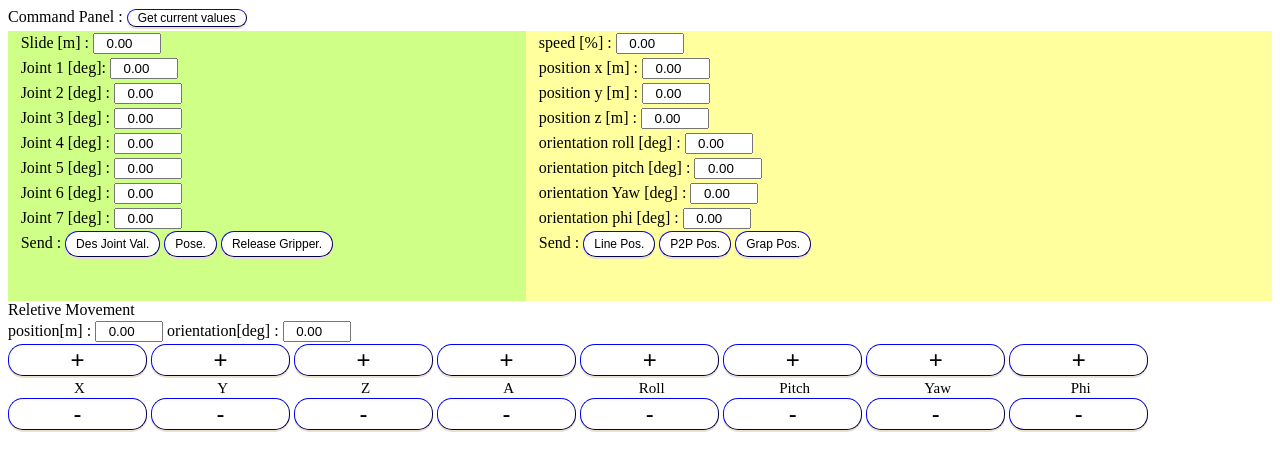
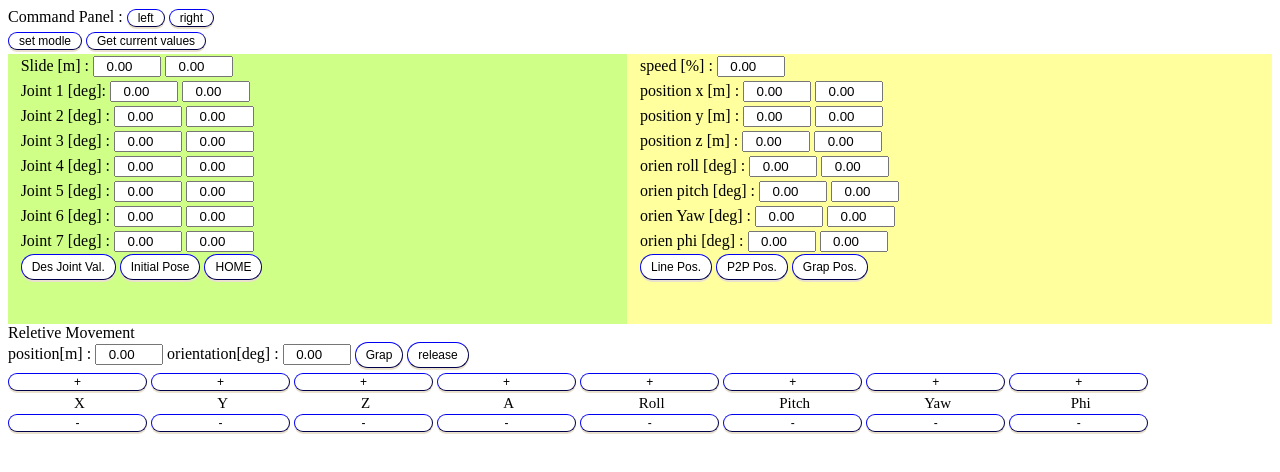
Before and after one commit to shenpi0708/web, a plain HTML site: page html/armcontroller.html in a window 1280 px wide. Drawn offline with Linux system fonts and the light colour scheme.

Commit message:
web current

```diff
--- a/css/armcontroller.css
+++ b/css/armcontroller.css
@@ -1,5 +1,5 @@
-.exhibitorleft{ float:left; width:40%; height:270px; background:rgb(207, 255, 135);padding-left: 1%;}
-.exhibitorright{ float:left; width: 58%;height:270px;background:rgba(255, 255, 123, 0.733);padding-left: 1%;}
+.exhibitorleft{ float:left; width:48%; height:270px; background:rgb(207, 255, 135);padding-left: 1%;}
+.exhibitorright{ float:left; width: 50%;height:270px;background:rgba(255, 255, 123, 0.733);padding-left: 1%;}
 
 .textn{
   text-align:center;
@@ -70,7 +70,7 @@
   display: inline-block;
   width: 11%;
   /* height: 25px; */
-  font-size: 24px;
+  font-size: 12px;
   /* padding-bottom: 25px; */
   cursor: pointer;
   text-align: center;
--- a/html/armcontroller.html
+++ b/html/armcontroller.html
@@ -4,49 +4,69 @@
 
 <body style="background-color:white;">
     <script type="text/javascript" src="../js/modle/roslib.min.js"></script>
-    <script src="../js/KeyboardControl.js"></script>
+    <script src="../js/armcontroller.js"></script>
     <link rel="stylesheet" href="../css/armcontroller.css">
-      Command Panel : <button class="armgetbtm">Get current  values</button><br>
+    Command Panel : <button class="armgetbtm"id='leftarm' onclick="leftCLK()">left</button>
+                                        <button class="armgetbtm"id='rightarm' onclick="rightCLK()">right</button><br>
+                                        <button class="armgetbtm" onclick="set_modle()">set modle</button>
+                                        <button class="armgetbtm"onclick="current()">Get current  values</button> <br>
     <div class="exhibitorleft">
-        Slide [m] : <input type="number"  id='Slide' value="0.00"class='textn'step="0.01"><br>
-        Joint 1 [deg]: <input type="number" id='Joint1' value="0.00"class='textn'step="0.01">   <br>
-        Joint 2 [deg] : <input type="number" id='Joint2'value="0.00"class='textn'step="0.01"><br>
-        Joint 3 [deg] : <input type="number" id='Joint3'value="0.00"class='textn'step="0.01"><br>
-        Joint 4 [deg] : <input type="number" id='Joint4'value="0.00"class='textn'step="0.01"><br>
-        Joint 5 [deg] : <input type="number" id='Joint5'value="0.00"class='textn'step="0.01"><br>
-        Joint 6 [deg] : <input type="number" id='Joint6'value="0.00"class='textn'step="0.01"><br>
-        Joint 7 [deg] : <input type="number" id='Joint7'value="0.00"class='textn'step="0.01"> <br>
-        Send : <button class="armbtm"> Des Joint Val.</button>
-        <button class="armbtm"> Pose.</button>
-        <button class="armbtm"> Release Gripper.</button>   <br>
+        Slide [m] : <input type="number"  id='SlideL' value="0.00"class='textn'step="0.01">
+        <input type="number"  id='SlideR' value="0.00"class='textn'step="0.01"><br>
+        Joint 1 [deg]: <input type="number" id='JointL1' value="0.00"class='textn'step="0.01">
+        <input type="number" id='JointR1' value="0.00"class='textn'step="0.01"> <br>
+        Joint 2 [deg] : <input type="number" id='JointL2'value="0.00"class='textn'step="0.01">
+        <input type="number" id='JointR2'value="0.00"class='textn'step="0.01"><br>
+        Joint 3 [deg] : <input type="number" id='JointL3'value="0.00"class='textn'step="0.01">
+        <input type="number" id='JointR3'value="0.00"class='textn'step="0.01"><br>
+        Joint 4 [deg] : <input type="number" id='JointL4'value="0.00"class='textn'step="0.01">
+        <input type="number" id='JointR4'value="0.00"class='textn'step="0.01"><br>
+        Joint 5 [deg] : <input type="number" id='JointL5'value="0.00"class='textn'step="0.01">
+        <input type="number" id='JointR5'value="0.00"class='textn'step="0.01"><br>
+        Joint 6 [deg] : <input type="number" id='JointL6'value="0.00"class='textn'step="0.01">
+        <input type="number" id='JointR6'value="0.00"class='textn'step="0.01"><br>
+        Joint 7 [deg] : <input type="number" id='JointL7'value="0.00"class='textn'step="0.01">
+        <input type="number" id='JointR7'value="0.00"class='textn'step="0.01"> <br>
+        <button class="armbtm" onclick="Joint_Val()"> Des Joint Val.</button>
+        <button class="armbtm" onclick="Initial_Pose()"> Initial Pose</button>
+        <button class="armbtm" onclick="home()"> HOME</button>   <br>
     </div>
 
     <div class="exhibitorright">
-        speed [%] :                           <input type="number" id='Joint8' value="0.00"class='textn'step="0.01"><br>
-        position x [m] :                   <input type="number" id='Joint9' value="0.00"class='textn'step="0.01"> <br>
-        position y [m] :                   <input type="number" id='Joint10' value="0.00"class='textn'step="0.01"><br>
-        position z [m] :                   <input type="number" id='Joint11' value="0.00"class='textn'step="0.01"> <br>
-        orientation roll [deg] :     <input type="number" id='Joint12' value="0.00"class='textn'step="0.01"> <br>
-        orientation pitch [deg] : <input type="number" id='Joint13' value="0.00"class='textn'step="0.01"> <br>
-        orientation Yaw [deg] :    <input type="number" id='Joint14' value="0.00"class='textn'step="0.01"><br>
-        orientation phi [deg] :      <input type="number" id='Joint15' value="0.00"class='textn'step="0.01"><br>
-        Send : <button class="armbtm">Line Pos. </button>
-        <button class="armbtm">P2P Pos.</button>
-        <button class="armbtm">Grap Pos.</button>
+        speed [%] :                           <input type="number" id='Joint8' value="0.00"class='textn'step="0.01"> <br>
+        position x [m] :                   <input type="number" id='JointL9' value="0.00"class='textn'step="0.01">
+        <input type="number" id='JointR9' value="0.00"class='textn'step="0.01"> <br>
+        position y [m] :                   <input type="number" id='JointL10' value="0.00"class='textn'step="0.01">
+        <input type="number" id='JointR10' value="0.00"class='textn'step="0.01"><br>
+        position z [m] :                   <input type="number" id='JointL11' value="0.00"class='textn'step="0.01">
+        <input type="number" id='JointR11' value="0.00"class='textn'step="0.01"> <br>
+        orien roll [deg] :     <input type="number" id='JointL12' value="0.00"class='textn'step="0.01">
+        <input type="number" id='JointR12' value="0.00"class='textn'step="0.01"> <br>
+        orien pitch [deg] : <input type="number" id='JointL13' value="0.00"class='textn'step="0.01">
+        <input type="number" id='JointR13' value="0.00"class='textn'step="0.01"> <br>
+        orien Yaw [deg] :    <input type="number" id='JointL14' value="0.00"class='textn'step="0.01">
+        <input type="number" id='JointR14' value="0.00"class='textn'step="0.01"><br>
+        orien phi [deg] :      <input type="number" id='JointL15' value="0.00"class='textn'step="0.01">
+        <input type="number" id='JointR15' value="0.00"class='textn'step="0.01"><br>
+         <button class="armbtm" onclick="Line_Pos()">Line Pos. </button>
+        <button class="armbtm" onclick="P2P_Pos()">P2P Pos.</button>
+        <button class="armbtm" onclick="Grap_Pos()">Grap Pos.</button>
     </div>
 
-    <div>
+    <div  >
         Reletive Movement<br>
         position[m] : <input type="number" id='Joint16' value="0.00"class='textn'step="0.01">
-         orientation[deg] :  <input type="number" id='Joint17' value="0.00"class='textn'step="0.01"><br>
-        <button class="movement">+</button>
-        <button class="movement">+</button>
-        <button class="movement">+</button>
-        <button class="movement">+</button>
-        <button class="movement">+</button>
-        <button class="movement">+</button>
-        <button class="movement">+</button>
-        <button class="movement">+</button> <br>
+         orientation[deg] :  <input type="number" id='Joint17' value="0.00"class='textn'step="0.01">
+         <button class="armbtm"onclick="Grap()">Grap </button>
+         <button class="armbtm"onclick="release()">release</button><br>
+        <button class="movement"onclick="Reletive_movement('x',true)">+</button>
+        <button class="movement"onclick="Reletive_movement('y',true)">+</button>
+        <button class="movement"onclick="Reletive_movement('z',true)">+</button>
+        <button class="movement"onclick="Reletive_movement('a',true)">+</button>
+        <button class="movement"onclick="Reletive_movement('roll',true)">+</button>
+        <button class="movement"onclick="Reletive_movement('pitch',true)">+</button>
+        <button class="movement"onclick="Reletive_movement('yaw',true)">+</button>
+        <button class="movement"onclick="Reletive_movement('phu',true)">+</button> <br>
         <div class="teststyle">X</div>
         <div class="teststyle">Y</div>
         <div class="teststyle">Z</div>
@@ -55,14 +75,14 @@
         <div class="teststyle">Pitch</div>
         <div class="teststyle">Yaw</div>
         <div class="teststyle">Phi</div>  <br>
-        <button class="movement">-</button>
-        <button class="movement">-</button>
-        <button class="movement">-</button>
-        <button class="movement">-</button>
-        <button class="movement">-</button>
-        <button class="movement">-</button>
-        <button class="movement">-</button>
-        <button class="movement">-</button> <br>
+        <button class="movement"onclick="Reletive_movement('x',false)">-</button>
+        <button class="movement"onclick="Reletive_movement('y',false)">-</button>
+        <button class="movement"onclick="Reletive_movement('z',false)">-</button>
+        <button class="movement"onclick="Reletive_movement('a',false)">-</button>
+        <button class="movement"onclick="Reletive_movement('roll',false)">-</button>
+        <button class="movement"onclick="Reletive_movement('pitch',false)">-</button>
+        <button class="movement"onclick="Reletive_movement('yaw',false)">-</button>
+        <button class="movement"onclick="Reletive_movement('phu',false)">-</button> <br>
     </div>
 </body>
 
--- /dev/null
+++ b/js/armcontroller.js
@@ -0,0 +1,105 @@
+let left = false;
+let right = false;
+function armjointdata(where){
+    var data=[]
+     data.push(document.getElementById("Slide"+where).value)
+     for( let i = 1; i <= 7; i++){
+        data.push(document.getElementById("Joint"+where+i).value)
+     }
+     return data
+}
+function armlinedata(where){
+    var data=[]
+     data.push(document.getElementById("Joint8").value)
+     for( let i = 9; i <= 15; i++){
+        data.push(document.getElementById("Joint"+where+i).value)
+     }
+     return data
+}
+function leftCLK(){
+    if(left===true){
+        left=false;
+        document.getElementById('leftarm').style.background="white"
+    }
+    else{
+        left=true
+        document.getElementById('leftarm').style.background="blue"
+    }
+}
+function rightCLK(){
+    if(right===true){
+        right=false;
+        document.getElementById('rightarm').style.background="white"
+    }
+    else{
+        document.getElementById('rightarm').style.background="blue"
+        right=true
+    }
+}
+
+function set_modle(){
+    var data = new ROSLIB.Message({
+        data: "set_mode"
+      });
+    if (left===true)
+        socket.emit("/left_arm/set_mode_msg",vec3)
+    if(right===true)
+        socket.emit("/right_arm/set_mode_msg",vec3)
+}
+function current(){
+    if (left===true)
+    _current('left')
+    if(right===true)
+    _current('right')
+}
+function Joint_Val(){
+    // if (left===true)
+    // _current('left')
+    // if(right===true)
+    // _current('right')
+}
+function Initial_Pose(){
+    console.log('asd')
+}
+function home(){
+    console.log('asd')
+}
+function Line_Pos(){
+    console.log('asd')
+}
+function P2P_Pos(){
+    console.log('asd')
+}
+function Grap_Pos(){
+    console.log('asd')
+}
+function Grap(){
+    console.log('asd')
+}
+function release(){
+    console.log('asd')
+}
+function Reletive_movement(name,is_up){
+    console.log('asd')
+}
+function _current(where){
+    try{
+        var data  = list()
+        for (let i=0;i< 8;i++){
+            data.append('joint{}'.format(i))
+        }
+        socket.emit('/'+where+'_arm/get_joint_pose', data, function (answer) {
+            for( let i = 1; i <= 7; i++){
+                document.getElementById("Joint"+where+i).value=answer[i-1]
+             }
+        });
+        socket.emit('/'+where+'_arm/get_kinematics_pose','arm',function (answer) {
+            for( let i = 9; i <= 15; i++){
+                document.getElementById("Joint"+where+i).value=answer[i-1]
+             }
+        })
+    }
+    catch(error) {
+        console.log("Service call failed: %s" % error)
+    }
+}
```
Also changed, not shown: html/controller.html (+1 -1 lines), js/cmd.js (+5 -15 lines), js/main.js (+4 -4 lines), node/app.js (+7 -7 lines), 1 other file.
